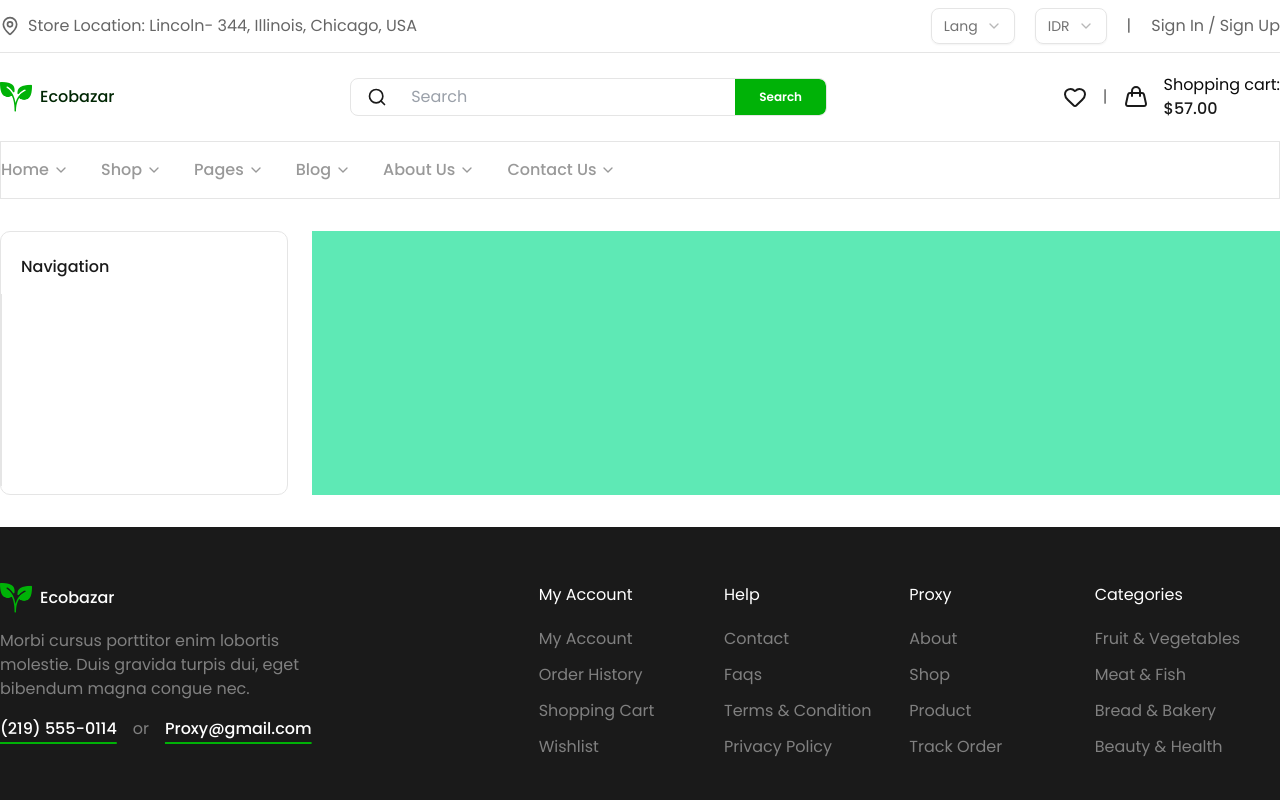
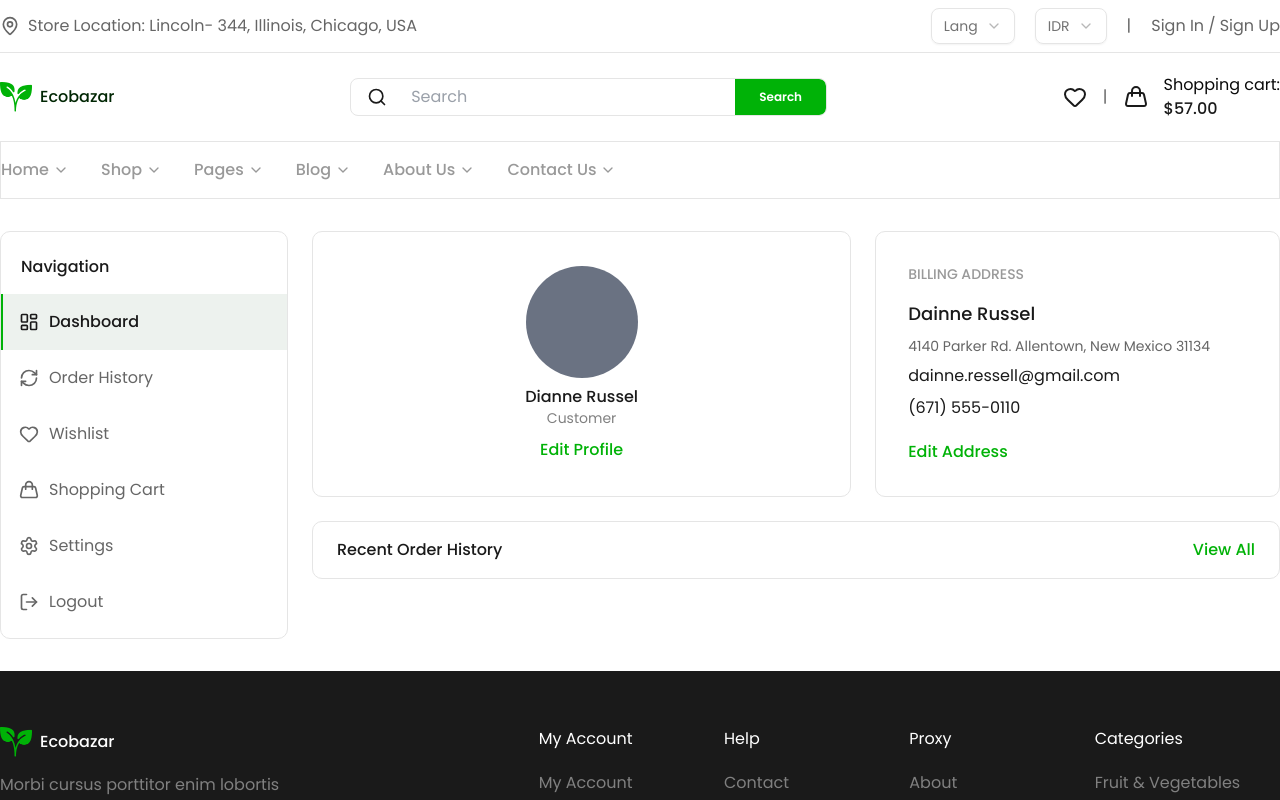
Before and after one commit to mubasyir19/Ecobazar, a Next.js app: page /account/dashboard in a window 1280 px wide. Shown: the top 800 px of the page. Built offline with nearby package versions, Linux system fonts and the light colour scheme.

Commit message:
update: link to login and create account; add: main page dashboard layout

```diff
--- a/app/(user)/account/create-account/page.tsx
+++ b/app/(user)/account/create-account/page.tsx
@@ -100,7 +100,7 @@ export default function RegisterAccountPage() {
           <div className="mt-5">
             <p className="text-gray-6 text-small text-center">
               Already have account?{" "}
-              <Link href={`#`} className="text-gray-9 font-medium">
+              <Link href={`/account/login`} className="text-gray-9 font-medium">
                 Login
               </Link>
             </p>
--- a/app/(user)/account/dashboard/page.tsx
+++ b/app/(user)/account/dashboard/page.tsx
@@ -1,5 +1,7 @@
 "use client";
 
+import MainDash from "@/components/organism/Dashboard/MainDash";
+import { Item } from "@radix-ui/react-select";
 import {
   Handbag,
   Heart,
@@ -44,7 +46,30 @@ const tabs = [
 ];
 
 export default function DashboardPage() {
-  const [activeTab, setActiveTab] = useState("");
+  const [activeTab, setActiveTab] = useState("dashboard");
+
+  const handleClickTab = (name: string) => {
+    setActiveTab(name);
+  };
+
+  const renderContentTab = () => {
+    switch (activeTab) {
+      case "dashboard":
+        return <MainDash />;
+      case "orderHistory":
+        return <></>;
+      case "wishlist":
+        return <></>;
+      case "shoppingCart":
+        return <></>;
+      case "settings":
+        return <></>;
+      case "logout":
+        return <></>;
+      default:
+        return <></>;
+    }
+  };
 
   return (
     <div className="mx-auto max-w-[1440px]">
@@ -58,12 +83,21 @@ export default function DashboardPage() {
             return (
               <div
                 key={i}
-                className={`flex items-center gap-2.5 border-l px-2.5 py-4`}
-              ></div>
+                className={`group hover:bg-green-gray-05 hover:border-primary flex items-center gap-2.5 border-l-2 px-4 py-4 transition-all duration-300 ${activeTab === tab.name ? "border-primary bg-green-gray-05" : "border-transparent"}`}
+              >
+                <Icon
+                  className={`group-hover:text-gray-9 size-5 transition-all duration-300 group-hover:font-medium ${activeTab === tab.name ? "text-gray-9 font-medium" : "text-gray-6"}`}
+                />
+                <p
+                  className={`text-medium group-hover:text-gray-9 transition-all duration-300 group-hover:font-medium ${activeTab === tab.name ? "text-gray-9 font-medium" : "text-gray-6"}`}
+                >
+                  {tab.label}
+                </p>
+              </div>
             );
           })}
         </div>
-        <div className="flex-1 bg-emerald-300"></div>
+        <div className="flex-1">{renderContentTab()}</div>
       </div>
     </div>
   );
--- a/app/(user)/account/login/page.tsx
+++ b/app/(user)/account/login/page.tsx
@@ -99,7 +99,10 @@ export default function SignInPage() {
           <div className="mt-5">
             <p className="text-gray-6 text-small text-center">
               Don&apos;t have account?{" "}
-              <Link href={`#`} className="text-gray-9 font-medium">
+              <Link
+                href={`/account/create-account`}
+                className="text-gray-9 font-medium"
+              >
                 Register
               </Link>
             </p>
--- /dev/null
+++ b/components/organism/Dashboard/MainDash.tsx
@@ -0,0 +1,63 @@
+import Link from "next/link";
+import React from "react";
+
+export default function MainDash() {
+  return (
+    <div className="">
+      <section className="flex w-full flex-row gap-6">
+        <div className="border-gray-1 flex w-4/7 items-center justify-center rounded-lg border p-8">
+          <div className="">
+            {/* <Image
+              src={`#`}
+              width={500}
+              height={500}
+              alt="photo profile"
+              className="size-28 rounded-full"
+            /> */}
+            <div className="mx-auto size-28 rounded-full bg-gray-500"></div>
+            <div className="mt-2 text-center">
+              <p className="text-gray-9 text-xl font-medium">Dianne Russel</p>
+              <p className="text-gray-5 text-sm">Customer</p>
+            </div>
+            <div className="mt-2.5 text-center">
+              <Link href={`#`} className="text-primary text-base font-medium">
+                Edit Profile
+              </Link>
+            </div>
+          </div>
+        </div>
+        <div className="border-gray-1 w-3/7 rounded-lg border p-8">
+          <p className="text-gray-4 text-sm font-medium uppercase">
+            BILLING ADDRESS
+          </p>
+          <div className="mt-4 space-y-2">
+            <p className="text-gray-9 text-lg font-medium">Dainne Russel</p>
+            <p className="text-gray-6 text-sm">
+              4140 Parker Rd. Allentown, New Mexico 31134
+            </p>
+            <p className="text-gray-9 text-base">dainne.ressell@gmail.com</p>
+            <p className="text-gray-9 text-base">(671) 555-0110</p>
+          </div>
+          <div className="mt-5">
+            <Link href={`#`} className="text-primary text-base font-medium">
+              Edit Address
+            </Link>
+          </div>
+        </div>
+      </section>
+      <section className="border-gray-1 mt-6 rounded-lg border">
+        <div className="flex items-center justify-between px-6 py-4">
+          <p className="text-gray-9 text-xl font-medium">
+            Recent Order History
+          </p>
+          <div className="">
+            <Link href={`#`} className="text-primary text-base font-medium">
+              View All
+            </Link>
+          </div>
+        </div>
+        <div className=""></div>
+      </section>
+    </div>
+  );
+}
--- /dev/null
+++ b/helpers/fonts.tsx
@@ -0,0 +1,7 @@
+import { Poppins } from "next/font/google";
+
+export const poppins = Poppins({
+  weight: ["200", "300", "400", "500", "600", "700", "800"],
+  style: "normal",
+  subsets: ["latin"],
+});
```
